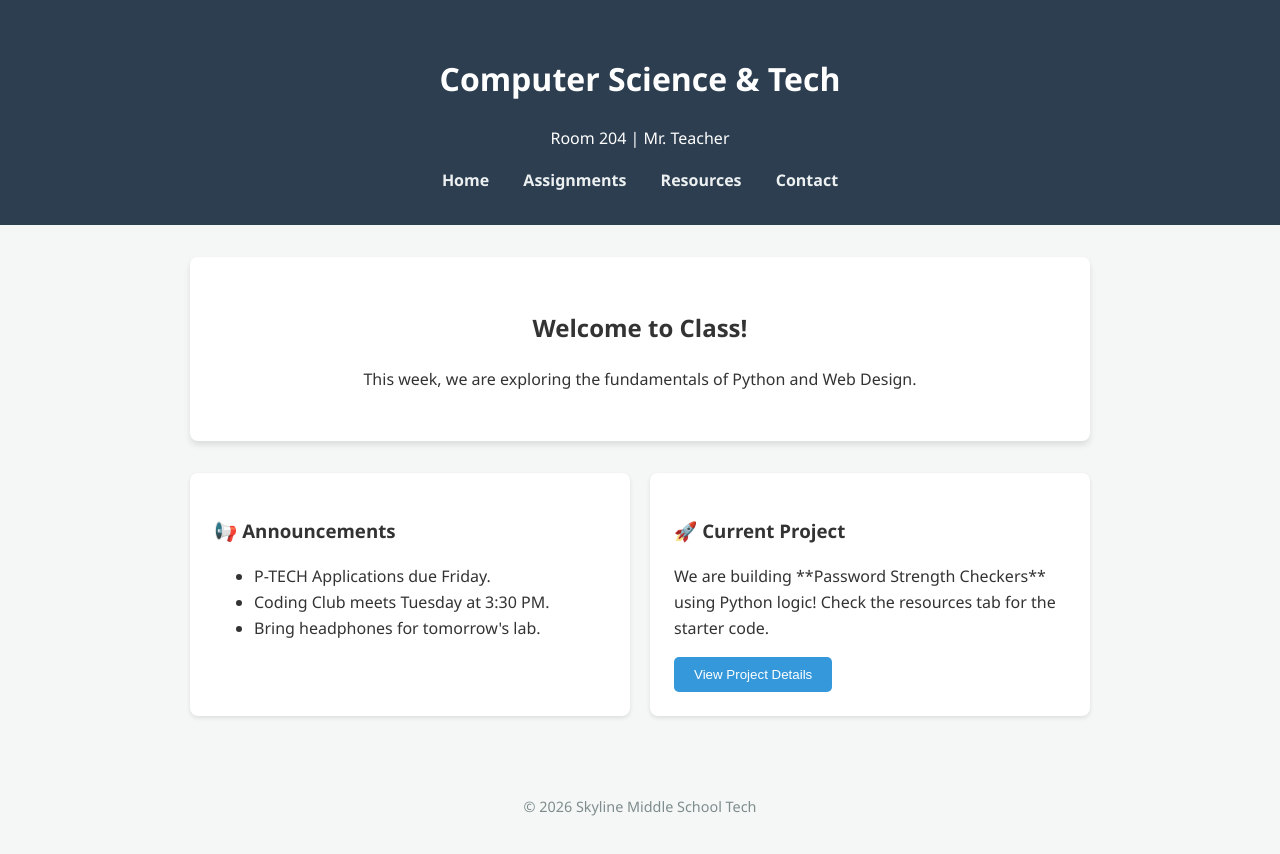
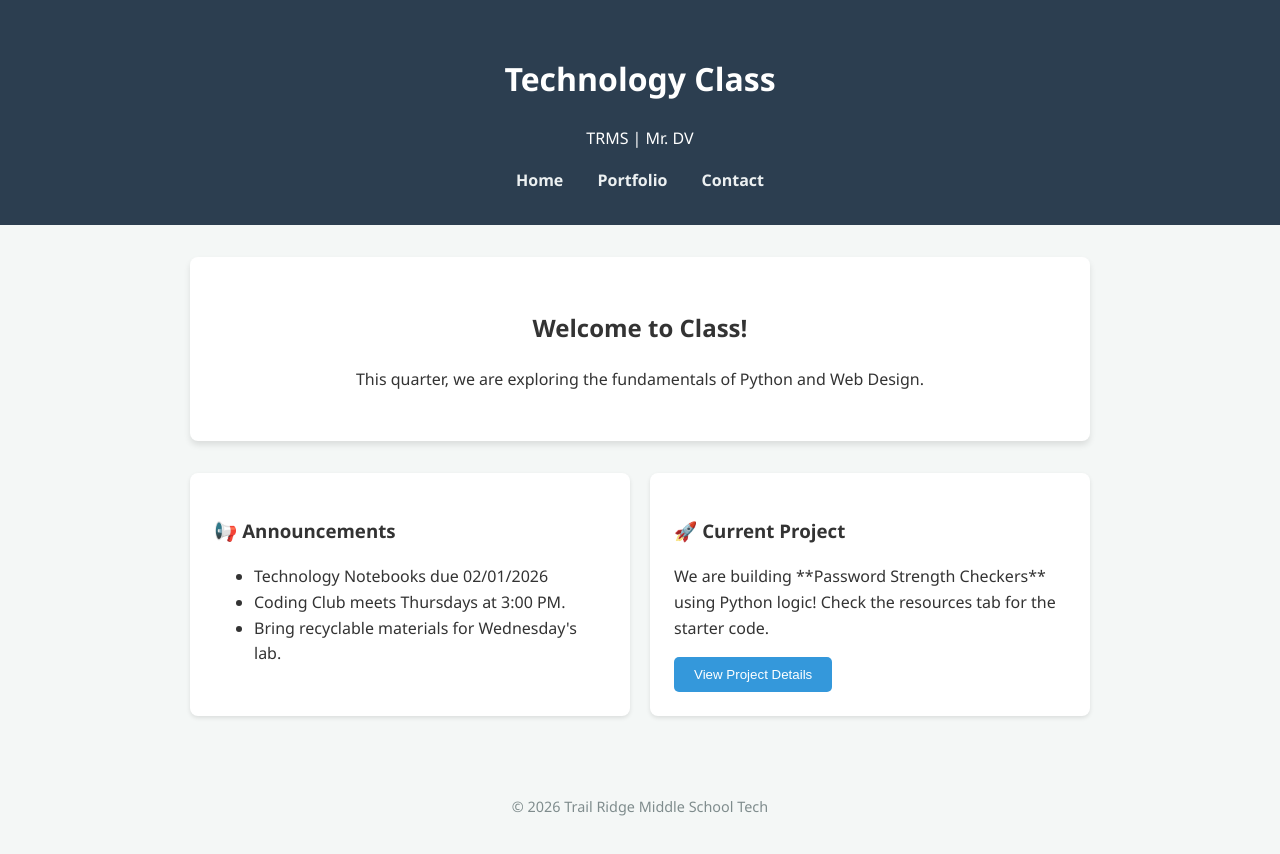
Before and after one commit to dvtech2000/techtrms, a plain HTML site: page index.html in a window 1280 px wide. Drawn offline with Linux system fonts and the light colour scheme.

Commit message:
index.html

```diff
--- a/index.html
+++ b/index.html
@@ -9,12 +9,11 @@
 <body>
 
     <header>
-        <h1>Computer Science & Tech</h1>
-        <p>Room 204 | Mr. Teacher</p>
+        <h1>Technology Class</h1>
+        <p>TRMS | Mr. DV</p>
         <nav>
             <a href="#">Home</a>
-            <a href="#">Assignments</a>
-            <a href="#">Resources</a>
+            <a href="#">Portfolio</a>
             <a href="#">Contact</a>
         </nav>
     </header>
@@ -22,16 +21,16 @@
     <main>
         <section class="hero">
             <h2>Welcome to Class!</h2>
-            <p>This week, we are exploring the fundamentals of Python and Web Design.</p>
+            <p>This quarter, we are exploring the fundamentals of Python and Web Design.</p>
         </section>
 
         <div class="content-grid">
             <section class="card">
                 <h3>📢 Announcements</h3>
                 <ul>
-                    <li>P-TECH Applications due Friday.</li>
-                    <li>Coding Club meets Tuesday at 3:30 PM.</li>
-                    <li>Bring headphones for tomorrow's lab.</li>
+                    <li>Technology Notebooks due 02/01/2026</li>
+                    <li>Coding Club meets Thursdays at 3:00 PM.</li>
+                    <li>Bring recyclable materials for Wednesday's lab.</li>
                 </ul>
             </section>
 
@@ -44,7 +43,7 @@
     </main>
 
     <footer>
-        <p>&copy; 2026 Skyline Middle School Tech</p>
+        <p>&copy; 2026 Trail Ridge Middle School Tech</p>
     </footer>
 
 </body>
```
